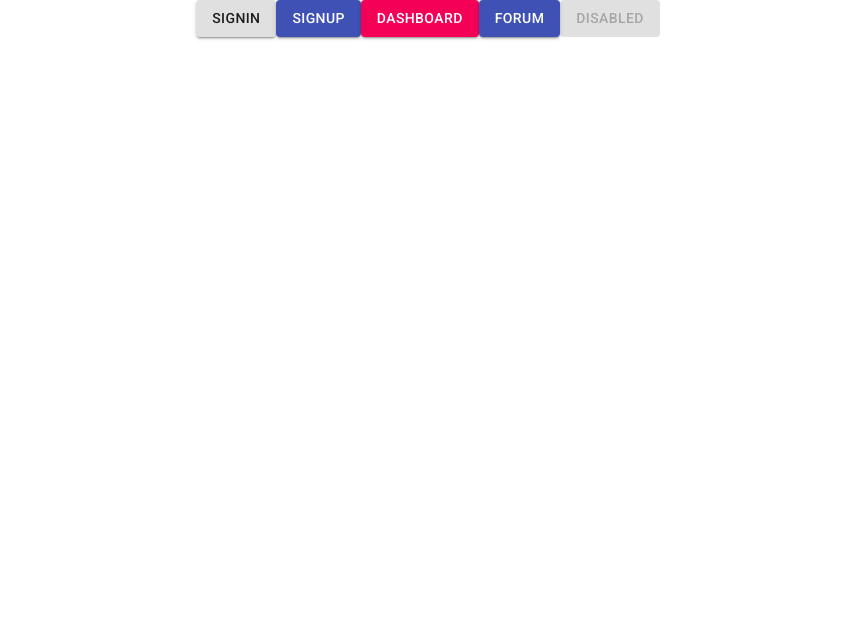
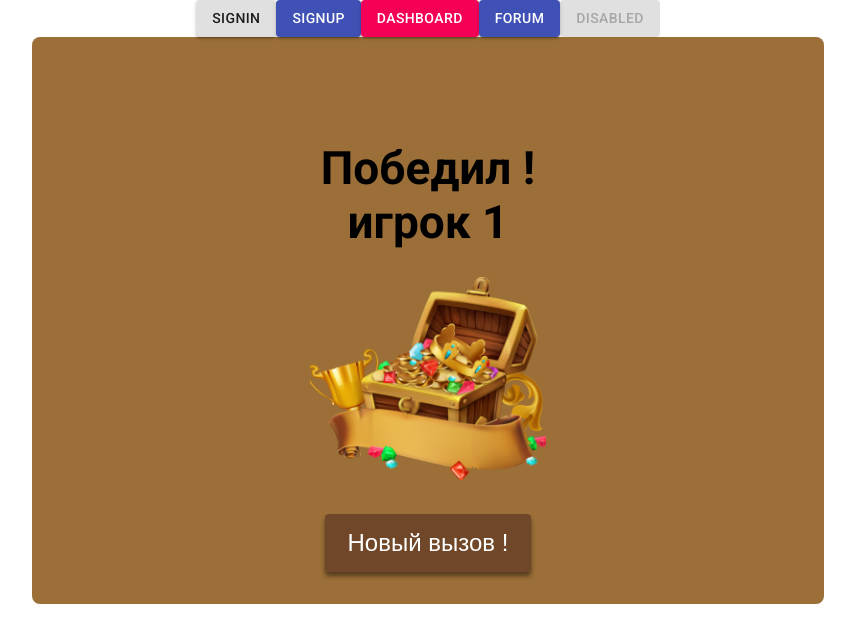
Before and after one commit to dicePoker/dicePoker, a React app: page / in a window 1280 px wide. Shown: the top 642 px of the page, without its empty margins (212-1067 px from the left). Built offline with nearby package versions, Linux system fonts and the light colour scheme; the HTML template or start-up script is replaced by a standard one.

Commit message:
Компонент GameOver

```diff
--- a/package.json
+++ b/package.json
@@ -32,12 +32,15 @@
     "@typescript-eslint/eslint-plugin": "^4.29.2",
     "@typescript-eslint/parser": "^4.29.2",
     "babel-loader": "^8.2.2",
+    "copy-webpack-plugin": "^9.0.1",
     "css-loader": "^6.2.0",
     "eslint": "^7.32.0",
     "eslint-config-prettier": "^8.3.0",
     "eslint-plugin-jsx-a11y": "^6.4.1",
     "eslint-plugin-prettier": "^3.4.0",
     "eslint-plugin-react": "^7.24.0",
+    "file-loader": "^6.2.0",
+    "fork-ts-checker-webpack-plugin": "^6.3.3",
     "html-webpack-plugin": "^5.3.2",
     "node-sass": "^6.0.1",
     "path": "^0.12.7",
@@ -52,6 +55,7 @@
     "stylelint-prettier": "^1.2.0",
     "ts-loader": "^9.2.5",
     "ts-node": "^10.2.0",
+    "tsconfig-paths-webpack-plugin": "^3.5.1",
     "typescript": "^4.3.5",
     "webpack": "^5.49.0",
     "webpack-cli": "^4.7.2",
--- a/src/components/App/App.tsx
+++ b/src/components/App/App.tsx
@@ -7,11 +7,18 @@ import { SignIn } from '../../pages/SignIn/SignIn';
 import { SignUp } from '../../pages/SignUp/SignUp';
 import { Dashboard } from '../../pages/Dashboard/Dashboard';
 import { Forum } from '../../pages/Forum/Forum';
+import { GameOver } from '../GameOver/GameOver';
 
 export const App = (): JSX.Element => (
   <ErrorBoundary>
     <div className="App">
       <MaterialDemo />
+      <GameOver
+        title={'игрок 1'}
+        handlerClick={() => {
+          console.log('click');
+        }}
+      />
       <Switch>
         <Route path="/signin/" component={SignIn} />
         <Route path="/signup/" component={SignUp} />
--- /dev/null
+++ b/src/components/GameOver/GameOver.scss
@@ -0,0 +1,38 @@
+.game-over {
+  width: 792px;
+  padding: 104px 0 32px 0;
+  background-color: #9B6F37;
+  border-radius: 8px;
+
+  &__title,&__name {
+    font-size: 46px;
+    text-align: center;
+  }
+
+  &__button {
+    display: block;
+    margin: auto;
+    padding: 15px 23px;
+    cursor: pointer;
+    font-weight: 500;
+    font-size: 24px;
+    color: #ffffff;
+    background-color: #704829;
+    border-radius: 4px;
+    box-shadow: 0px 4px 4px rgba(0, 0, 0, 0.25), 0px 4px 4px rgba(0, 0, 0, 0.25);
+    transition: all 0.3s;
+    &:hover,&:focus {
+      background-color: #C5A078;
+    }
+  }
+  &__wrapper {
+    display: block;
+    width: 237px;
+    height: 203px;
+    margin: 28px auto 34px auto;
+  }
+  &__img {
+    max-width:100%;
+    height: 100%;
+  }
+}
--- /dev/null
+++ b/src/components/GameOver/GameOver.tsx
@@ -0,0 +1,24 @@
+import React from 'react';
+import './GameOver.scss';
+
+import ChestImage from 'src/static/assets/img/chest.png';
+
+type GameOverType = {
+  title: string;
+  handlerClick(): void;
+};
+
+export const GameOver = (props: GameOverType): JSX.Element => {
+  return (
+    <div className="game-over">
+      <h2 className="game-over__title">Победил !</h2>
+      <h3 className="game-over__name">{props.title}</h3>
+      <div className="game-over__wrapper">
+        <img src={ChestImage} className="game-over__img" />
+      </div>
+      <button className="game-over__button" onClick={props.handlerClick}>
+        Новый вызов !
+      </button>
+    </div>
+  );
+};
--- a/webpack.config.js
+++ b/webpack.config.js
@@ -1,5 +1,8 @@
 const path = require('path');
 const HtmlWebpackPlugin = require('html-webpack-plugin');
+const CopyWebpackPlugin = require('copy-webpack-plugin');
+const TsconfigPathsPlugin = require('tsconfig-paths-webpack-plugin');
+const ForkTsCheckerWebpackPlugin = require('fork-ts-checker-webpack-plugin');
 
 module.exports = {
   entry: './src/index.tsx',
@@ -8,12 +11,17 @@ module.exports = {
     filename: 'bundle.js',
     publicPath: '/',
   },
+
+  resolve: {
+    extensions: ['.tsx', '.ts', '.js'],
+    plugins: [new TsconfigPathsPlugin({ configFile: './tsconfig.json' })],
+  },
+
   devServer: {
     contentBase: path.join(__dirname, 'dist'),
     compress: true,
     open: true,
     hot: true,
-    watchContentBase: true,
     port: process.env.PORT || 3000,
     historyApiFallback: true,
   },
@@ -37,14 +45,33 @@ module.exports = {
         test: /\.s[ac]ss$/i,
         use: ['style-loader', 'css-loader', 'postcss-loader', 'sass-loader'],
       },
+      {
+        test: /\.(png|jpg|jpeg|gif|mp3)$/,
+        type: 'asset/resource',
+      },
+      {
+        test: /\.(json)$/,
+        type: 'asset/source',
+      },
     ],
   },
-  resolve: {
-    extensions: ['.tsx', '.ts', '.js'],
-  },
   plugins: [
+    new ForkTsCheckerWebpackPlugin({
+      typescript: {
+        configFile: path.resolve(__dirname, 'tsconfig.json'),
+      },
+    }),
     new HtmlWebpackPlugin({
       template: './www/index.html',
+      publicPath: '/',
+    }),
+    new CopyWebpackPlugin({
+      patterns: [
+        {
+          from: 'static/assets/img',
+          to: 'img',
+        },
+      ],
     }),
   ],
 };
```
Also changed, not shown: @types/custom.d.ts (added, +24 -0 lines), tsconfig.json (+8 -2 lines), src/static/assets/img/chest.png (added), 1 other file (tests, documents, lock files or other folders).
